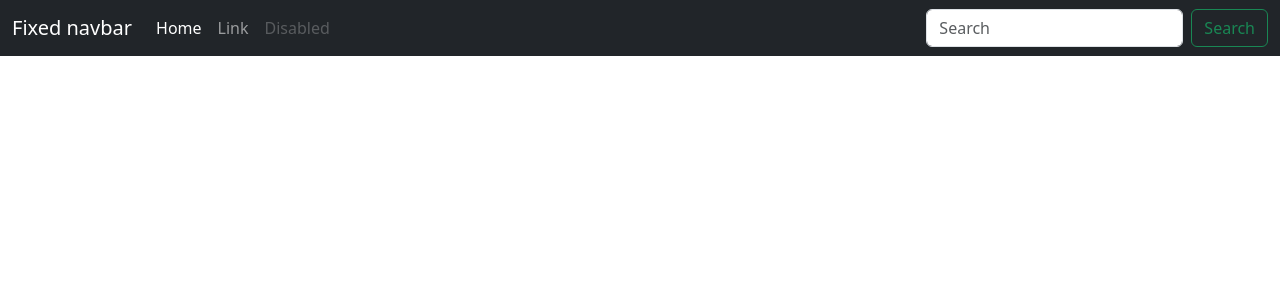
After one commit to josh-Muleshi/MyProject, a PHP site: page /Template/public/index.php in a window 1280 px wide. The commit adds this page. Shown: the top 300 px of the page. Run offline with PHP 8.4, Linux system fonts and the light colour scheme.

Commit message:
my basic structure

```diff
--- a/Template/class/Autoloader.php
+++ b/Template/app/Autoloader.php
@@ -1,5 +1,6 @@
 <?php
 
+namespace App;
 /**
  * Class Autoloader
  */
@@ -17,7 +18,11 @@ class Autoloader{
      * @param $class string Le nom de la classe à charger
      */
     static function autoload($class){
-        require 'class/' . $class . '.php';
+        if(strpos($class,__NAMESPACE__) !== 0){
+            $class = str_replace(__NAMESPACE__ . '\\','', $class);
+            $class = str_replace('\\','/', $class);
+            require __DIR__ . '/' . $class . '.php';
+        }
     }
 
 }
--- a/Template/class/Form.php
+++ b/Template/app/class/Form.php
@@ -1,4 +1,6 @@
 <?php
+
+namespace App\Classes;
 
 class Form{
     public string $tag = 'p';
--- /dev/null
+++ b/Template/pages/home.php
@@ -0,0 +1,39 @@
+
+<!doctype html>
+<html lang="en">
+  <head>
+    <meta charset="utf-8">
+    <meta name="viewport" content="width=device-width, initial-scale=1">
+    <title>My First site</title>
+    <link href="https://cdn.jsdelivr.net/npm/bootstrap@5.3.3/dist/css/bootstrap.min.css" rel="stylesheet" integrity="sha384-QWTKZyjpPEjISv5WaRU9OFeRpok6YctnYmDr5pNlyT2bRjXh0JMhjY6hW+ALEwIH" crossorigin="anonymous">
+  </head>
+  <body>
+    <nav class="navbar navbar-expand-md navbar-dark fixed-top bg-dark">
+    <div class="container-fluid">
+        <a class="navbar-brand" href="#">Fixed navbar</a>
+        <button class="navbar-toggler" type="button" data-bs-toggle="collapse" data-bs-target="#navbarCollapse" aria-controls="navbarCollapse" aria-expanded="false" aria-label="Toggle navigation">
+        <span class="navbar-toggler-icon"></span>
+        </button>
+        <div class="collapse navbar-collapse" id="navbarCollapse">
+        <ul class="navbar-nav me-auto mb-2 mb-md-0">
+            <li class="nav-item">
+            <a class="nav-link active" aria-current="page" href="#">Home</a>
+            </li>
+            <li class="nav-item">
+            <a class="nav-link" href="#">Link</a>
+            </li>
+            <li class="nav-item">
+            <a class="nav-link disabled" aria-disabled="true">Disabled</a>
+            </li>
+        </ul>
+        <form class="d-flex" role="search">
+            <input class="form-control me-2" type="search" placeholder="Search" aria-label="Search">
+            <button class="btn btn-outline-success" type="submit">Search</button>
+        </form>
+        </div>
+    </div>
+    </nav>
+
+    <script src="https://cdn.jsdelivr.net/npm/bootstrap@5.3.3/dist/js/bootstrap.bundle.min.js" integrity="sha384-YvpcrYf0tY3lHB60NNkmXc5s9fDVZLESaAA55NDzOxhy9GkcIdslK1eN7N6jIeHz" crossorigin="anonymous"></script>
+  </body>
+</html>
--- /dev/null
+++ b/Template/public/index.php
@@ -0,0 +1,11 @@
+<?php
+use App\Autoloader;
+
+require '../app/Autoloader.php';
+Autoloader::register();
+
+$page = isset($_GET['page']) ? $_GET['page'] : 'home';
+
+if ($page === 'home') {
+    require '../pages/home.php';
+}
```
Also changed, not shown: Template/index.php (deleted, +0 -17 lines).
